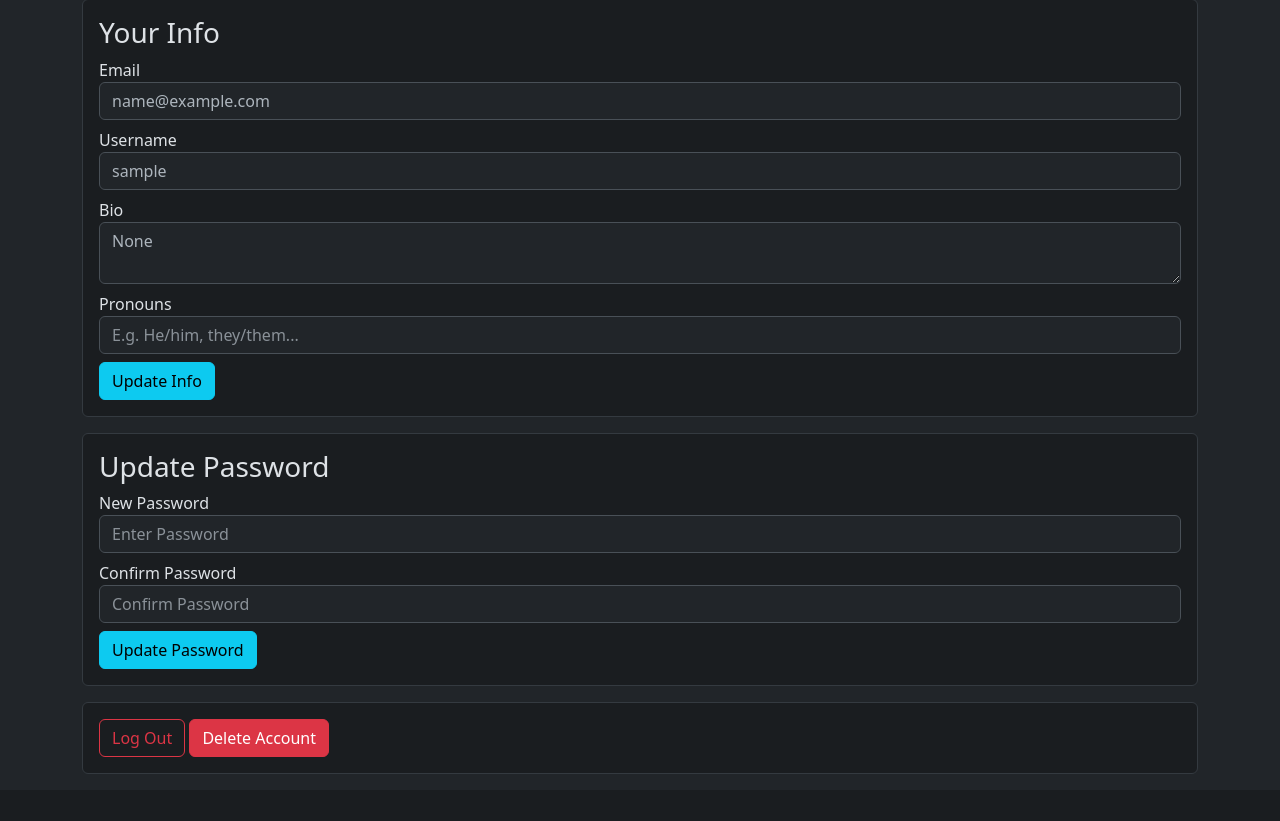
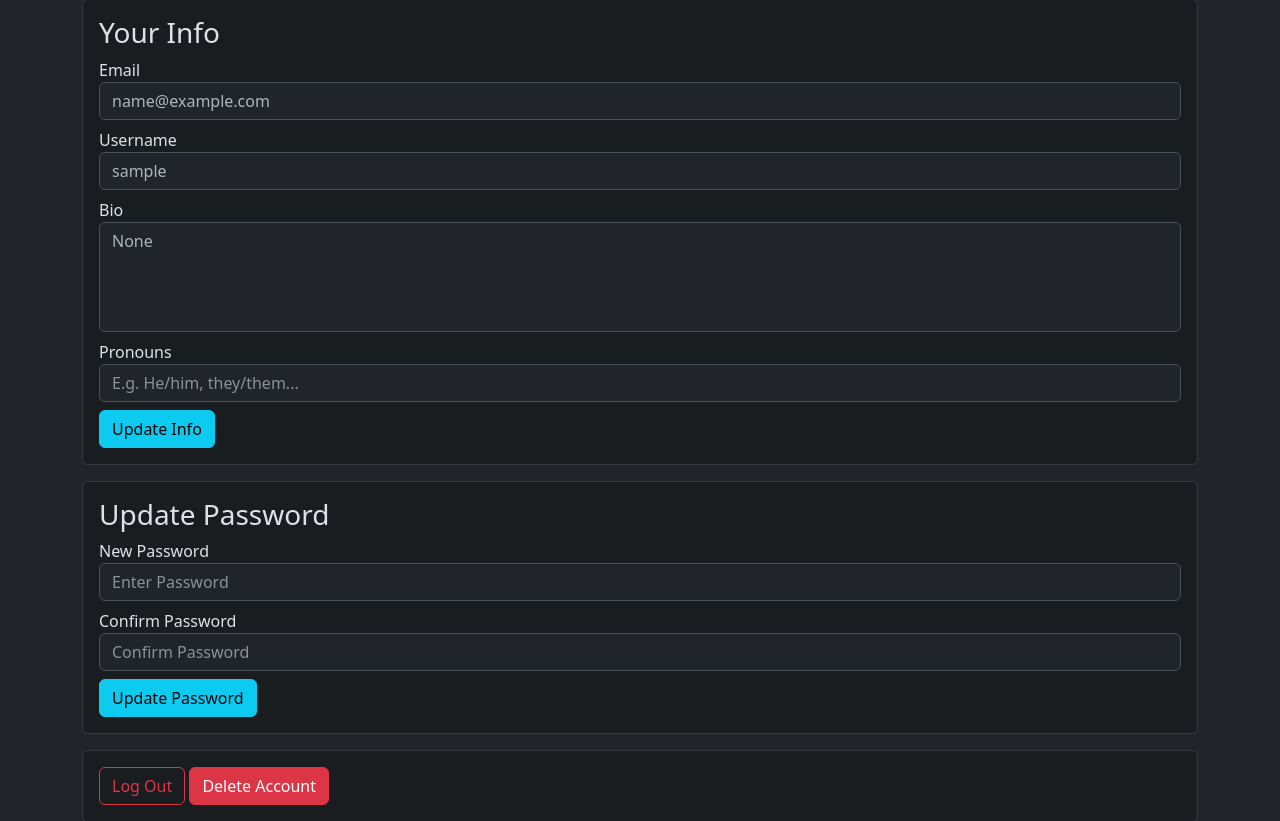
Before and after one commit to mordy-python/PrismSocial, a Flask app: page /account in a window 1280 px wide. Shown: the part 121-942 px from the top of the page. Before the commit the page ends 895 px from the top, so only its background shows below. Run offline with Flask 3, Linux system fonts and the light colour scheme; the visitor is signed in with stand-in values (Sample User, id 1); some libraries are stand-ins or nearby versions.

Commit message:
fixed a ui bug

```diff
--- a/prism/templates/account.html
+++ b/prism/templates/account.html
@@ -13,8 +13,8 @@
     </div>
     <div class="form-group mb-2">
         <label for="pronouns">Bio</label>
-        <textarea name="bio" id="bio" class="form-control"
-            placeholder="✨ Describe your awesome self ✨">{{user.bio}}</textarea>
+        <textarea name="bio" id="bio" class="form-control" style="resize: none;"
+            placeholder="✨ Describe your awesome self ✨" rows="4">{{user.bio}}</textarea>
     </div>
     <div class="form-group mb-2">
         <label for="pronouns">Pronouns</label>
```
Also changed, not shown: prism/templates/profile.html (+5 -7 lines).
